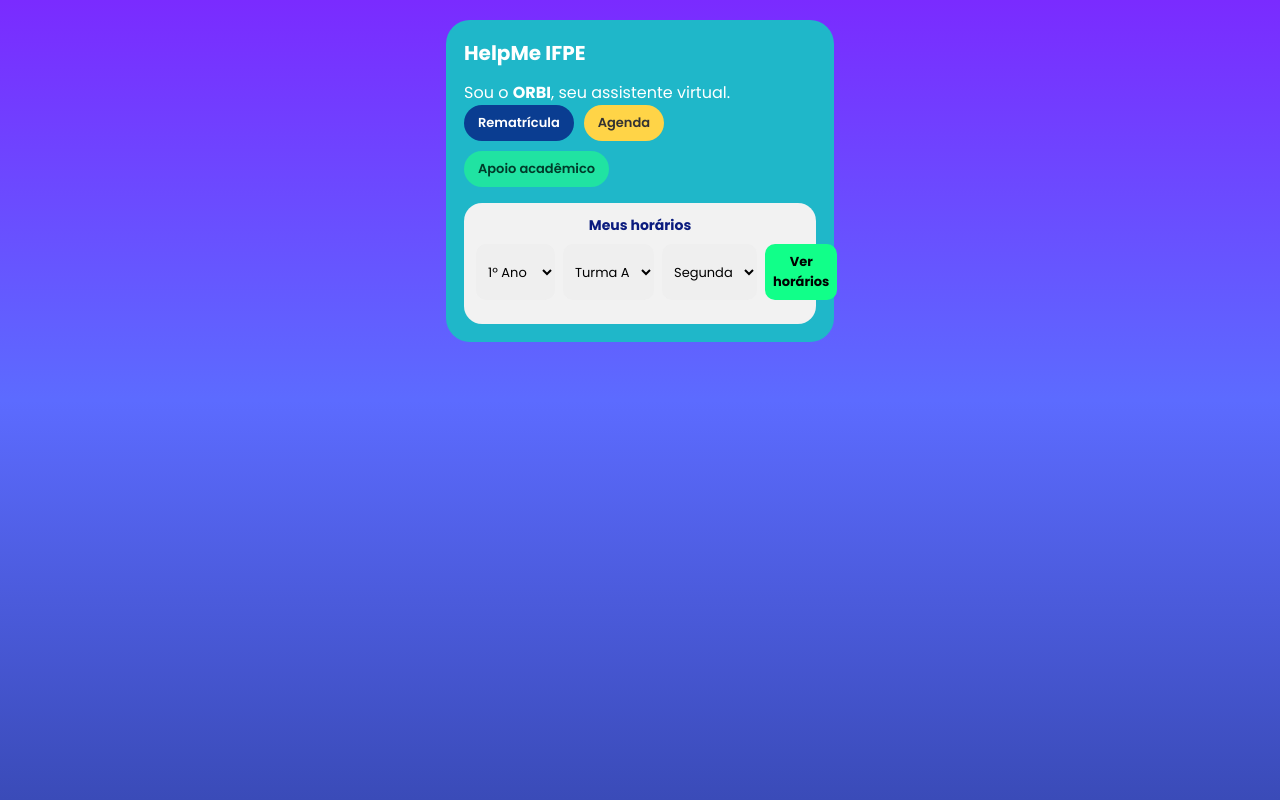
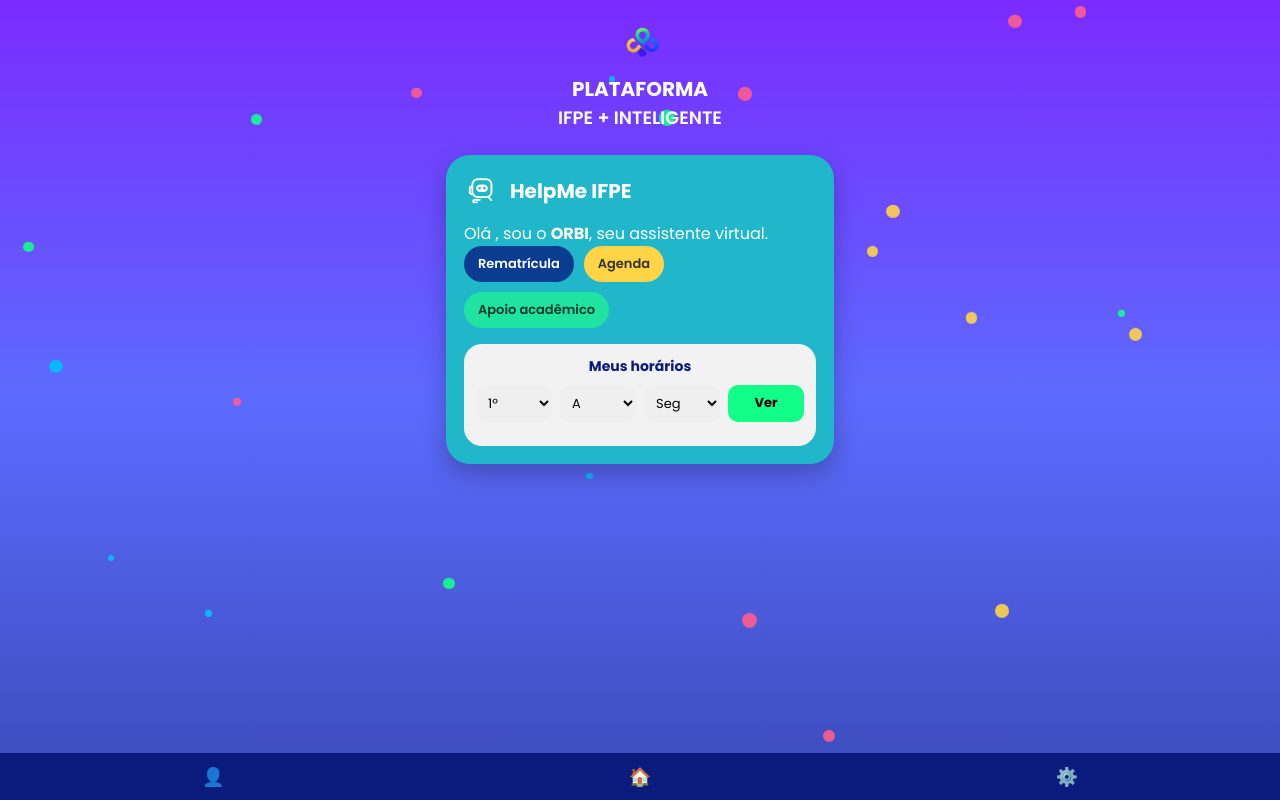
Before and after one commit to ghrc-dev/IFPE-Inteligente-3.1, a Flask app: template templates/helpme.html in a window 1280 px wide. Run offline with Flask 3, Linux system fonts and the light colour scheme; the template is opened without the code that fills it, so the values that code supplies are empty; parts of the project's set-up code (start-up, migrations or seed data) failed here and were passed over.

Commit message:
Update helpme.html

```diff
--- a/templates/helpme.html
+++ b/templates/helpme.html
@@ -1,35 +1,72 @@
 <!DOCTYPE html>
 <html lang="pt-br">
 <head>
-<meta charset="UTF-8">
-<meta name="viewport" content="width=device-width, initial-scale=1.0">
+<meta charset="UTF-8" />
+<meta name="viewport" content="width=device-width, initial-scale=1.0" />
 <title>HelpMe IFPE</title>
 
 <link href="https://fonts.googleapis.com/css2?family=Poppins:wght@400;600;700&display=swap" rel="stylesheet">
+<link rel="icon" href="{{ url_for('static', filename='favicon.ico') }}">
 
 <style>
 *{margin:0;padding:0;box-sizing:border-box;font-family:'Poppins',sans-serif}
+
 body{
   min-height:100vh;
   background:linear-gradient(180deg,#7A2BFF 0%,#5C6BFF 50%,#3A4BB8 100%);
   color:#fff;
+  overflow-x:hidden;
 }
-.container{max-width:420px;margin:0 auto;padding:20px 16px 70px}
+
+/* LOADING */
+#loading{
+  position:fixed;inset:0;
+  background:linear-gradient(180deg,#7A2BFF,#19CFFF);
+  display:flex;align-items:center;justify-content:center;
+  z-index:9999;
+}
+.recycle{font-size:70px;animation:spin 1.5s linear infinite}
+@keyframes spin{to{transform:rotate(360deg)}}
+
+/* PARTÍCULAS */
+.particle{
+  position:absolute;border-radius:50%;opacity:.9;
+  animation:float 6s ease-in-out infinite;z-index:-1
+}
+.blue{background:#00C2FF}
+.green{background:#11FF89}
+.yellow{background:#FFD447}
+.pink{background:#FF5C8D}
+@keyframes float{50%{transform:translateY(-14px)}}
+
+/* LAYOUT */
+.container{max-width:420px;margin:auto;padding:20px 16px 80px}
+.header{text-align:center;margin-bottom:24px}
+.header img{width:85px}
+.header h1{font-size:20px;font-weight:700}
+.header h2{font-size:18px;font-weight:600}
+
 .card{
   background:#1FB7C9;
   border-radius:24px;
   padding:18px;
+  box-shadow:0 10px 25px rgba(0,0,0,.25);
 }
+
 .card-top{display:flex;align-items:center;gap:10px;margin-bottom:12px}
-.card-top h3{font-size:20px}
+.card-top img{width:36px}
+.card-top h3{font-size:20px;font-weight:700}
+
 .buttons{display:flex;gap:10px;flex-wrap:wrap;margin-bottom:16px}
 .btn{
   border:none;border-radius:18px;padding:8px 14px;
-  font-size:13px;font-weight:600;cursor:pointer
+  font-size:13px;font-weight:600;cursor:pointer;text-decoration:none
 }
 .btn.blue{background:#0A3D91;color:#fff}
 .btn.yellow{background:#FFD447;color:#333}
 .btn.green{background:#20E3A2;color:#003B2A}
+
+/* BOXES */
 .schedule{
   background:#F2F2F2;
   border-radius:18px;
@@ -43,28 +80,74 @@
   justify-content:space-between;
   margin-bottom:6px;
 }
+
+/* FILTROS */
 .filters{display:flex;gap:8px;margin-bottom:12px}
 .filters select,.filters button{
   flex:1;padding:8px;border-radius:10px;border:none;font-size:13px
 }
 .filters button{background:#11FF89;font-weight:700}
+
+/* NAVBAR */
+.navbar{
+  position:fixed;bottom:0;left:0;width:100%;
+  background:#0A1B7E;display:flex;justify-content:space-around;
+  padding:10px 0
+}
+.navbar a{color:#fff;text-decoration:none;font-size:18px}
 </style>
 </head>
 
 <body>
 
+<!-- LOADING -->
+<div id="loading">
+  <div style="text-align:center">
+    <div class="recycle">♻️</div>
+    <h2>IFPE + Inteligente</h2>
+    <p>Carregando práticas sustentáveis...</p>
+  </div>
+</div>
+
+<script>
+window.onload=()=>setTimeout(()=>{
+  loading.style.display="none"
+},400)
+</script>
+
+<script>
+const colors=["blue","green","yellow","pink"];
+for(let i=0;i<25;i++){
+  const p=document.createElement("span");
+  p.className=`particle ${colors[Math.random()*4|0]}`;
+  const s=Math.random()*10+6;
+  p.style.width=p.style.height=s+"px";
+  p.style.top=Math.random()*100+"%";
+  p.style.left=Math.random()*100+"%";
+  document.body.appendChild(p);
+}
+</script>
+
 <div class="container">
+
+  <div class="header">
+    <img src="{{ url_for('static', filename='logo-removebg-preview.png') }}">
+    <h1>PLATAFORMA</h1>
+    <h2>IFPE + INTELIGENTE</h2>
+  </div>
+
   <div class="card">
 
     <div class="card-top">
+      <img src="{{ url_for('static', filename='help_semfundo.png') }}">
       <h3>HelpMe IFPE</h3>
     </div>
 
-    <p>Sou o <strong>ORBI</strong>, seu assistente virtual.</p>
+    <p>Olá <strong>{{ usuario.nome }}</strong>, sou o <strong>ORBI</strong>, seu assistente virtual.</p>
 
     <div class="buttons">
-      <button class="btn blue">Rematrícula</button>
-      <button class="btn yellow">Agenda</button>
+      <a class="btn blue" href="https://sites.google.com/jaboatao.ifpe.edu.br/ensino/secretaria">Rematrícula</a>
+      <a class="btn yellow" href="#">Agenda</a>
       <button class="btn green" onclick="mostrarApoio()">Apoio acadêmico</button>
     </div>
 
@@ -73,56 +156,34 @@
       <h4>Meus horários</h4>
 
       <div class="filters">
-        <select id="serie">
-          <option value="1">1º Ano</option>
-          <option value="2">2º Ano</option>
-          <option value="3">3º Ano</option>
+        <select id="serie"><option value="1">1º</option><option value="2">2º</option><option value="3">3º</option></select>
+        <select id="turma"><option>A</option><option>B</option></select>
+        <select id="dia">
+          <option value="segunda">Seg</option>
+          <option value="terca">Ter</option>
+          <option value="quarta">Qua</option>
+          <option value="quinta">Qui</option>
+          <option value="sexta">Sex</option>
         </select>
-
-        <select id="turma">
-          <option value="A">Turma A</option>
-          <option value="B">Turma B</option>
-        </select>
-
-        <select id="dia">
-          <option value="segunda">Segunda</option>
-          <option value="terca">Terça</option>
-          <option value="quarta">Quarta</option>
-          <option value="quinta">Quinta</option>
-          <option value="sexta">Sexta</option>
-        </select>
-
-        <button onclick="mostrarHorarios()">Ver horários</button>
+        <button onclick="mostrarHorarios()">Ver</button>
       </div>
 
       <div id="scheduleList"></div>
     </div>
 
-    <!-- APOIO ACADÊMICO -->
+    <!-- APOIO -->
     <div class="schedule" id="apoioBox" style="display:none;">
       <h4>Apoio Acadêmico</h4>
 
-      <div style="text-align:center;margin-bottom:12px;">
-        <img src="https://cdn-icons-png.flaticon.com/512/4712/4712109.png" width="90">
-        <p style="font-size:13px;">Olá! Precisa de ajuda? Entre em contato 👇</p>
-      </div>
+      <p style="font-size:13px;text-align:center">Entre em contato 👇</p>
 
-      <table style="width:100%;background:#fff;border-radius:12px;padding:8px;font-size:13px;">
-        <tr>
-          <th align="left">Setor</th>
-          <th align="left">Email</th>
-        </tr>
-        <tr>
-          <td>Coordenação</td>
-          <td><a href="mailto:teste@gmail.com">teste@gmail.com</a></td>
-        </tr>
-        <tr>
-          <td>Secretaria</td>
-          <td><a href="mailto:teste@gmail.com">teste@gmail.com</a></td>
-        </tr>
+      <table style="width:100%;background:#fff;border-radius:12px;padding:8px;font-size:13px">
+        <tr><th>Setor</th><th>Email</th></tr>
+        <tr><td>Coordenação</td><td><a href="mailto:coord@ifpe.edu.br">coord@ifpe.edu.br</a></td></tr>
+        <tr><td>Secretaria</td><td><a href="mailto:secretaria@ifpe.edu.br">secretaria@ifpe.edu.br</a></td></tr>
       </table>
 
-      <button class="btn blue" style="margin-top:12px;width:100%;" onclick="voltarHorarios()">
+      <button class="btn blue" style="width:100%;margin-top:12px" onclick="voltarHorarios()">
         Voltar aos horários
       </button>
     </div>
@@ -130,88 +191,198 @@
   </div>
 </div>
 
+<div class="navbar">
+  <a href="/perfil">👤</a>
+  <a href="/home">🏠</a>
+  <a href="/config">⚙️</a>
+</div>
+
 <script>
-const horarios = [
-  "07:15 - 08:00",
-  "08:00 - 08:45",
-  "08:45 - 09:30",
-  "09:45 - 10:30",
-  "10:30 - 11:15",
-  "11:15 - 12:00",
-  "12:00 - 12:45"
+const horarios=[
+"07:15 - 08:00","08:00 - 08:45","08:45 - 09:30",
+"09:45 - 10:30","10:30 - 11:15","11:15 - 12:00","12:00 - 12:45"
 ];
 
 const grade = {
-  1:{A:{segunda:["Ciência, Tecnologia e Sociedade","Biologia 1","Biologia 1","Equipe Multidisciplinar 1","Informática e Redes","Informática e Redes","Artes 1"],
-        terca:["Educação Física 1","Inglês 1","Inglês 1","Programação 1","Programação 1","Programação 1","Programação 1"],
-        quarta:["Matemática 1","Matemática 1","Matemática 1","Ferram. Escritório e Acesso Remoto","Ferram. Escritório e Acesso Remoto","Física 1","Física 1"],
-        quinta:["Geografia 1","Geografia 1","História 1","História 1","Português 1","Português 1","Português 1"],
-        sexta:["Química 1","Química 1","Filosofia 1","Filosofia 1","Projeto e Prática","Projeto e Prática","Projeto e Prática"]},
-     B:{segunda:["História 1","História 1","Artes 1","Equipe Multidisciplinar 1","Ciência, Tecnologia e Sociedade","Biologia 1","Biologia 1"],
-        terca:["Física 1","Física 1","Educação Física 1","Geografia","Geografia","Inglês 1","Inglês 1"],
-        quarta:["Ferram. Escritório e Acesso Remoto","Ferram. Escritório e Acesso Remoto","Programação 1","Programação 1","Matemática 1","Matemática 1","Matemática 1"],
-        quinta:["Português 1","Português 1","Português 1","Programação 1","Programação 1","Informática Redes","Informática Redes"],
-        sexta:["Projeto e Prática 1","Projeto e Prática 1","Projeto e Prática 1","Química 1","Química 1","Filosofia 1","Filosofia 1"]}},
-  2:{A:{segunda:["Física 2","Física 2","História 2","História 2","Matemática 2","Matemática 2","Matemática 2"],
-        terca:["Sociologia","Sociologia","Aula Vaga","Segurança, Meio Ambiente e Saúde","Segurança, Meio Ambiente e Saúde","Geografia 2","Geografia 2"],
-        quarta:["Programação 2","Programação 2","Desenv. Web","Desenv. Web","Desenv. Web","Desenv. Web","Aula Vaga"],
-        quinta:["Biologia 2","Biologia 2","Inglês 2","Inglês 2","Projeto e Prática 2","Projeto e Prática 2","Projeto e Prática 2"],
-        sexta:["Português 2","Português 2","Português 2","Banco de Dados","Banco de Dados","Química 2","Química 2"]},
-     B:{segunda:["Matemática 2","Matemática 2","Matemática 2","Programação 2","Programação 2","História 2","História 2"],
-        terca:["Química 2","Química 2","Aula Vaga","Sociologia","Sociologia","Segurança Meio Ambiente","Segurança Meio Ambiente"],
-        quarta:["Projeto e Prática 2","Projeto e Prática 2","Projeto e Prática 2","Física 2","Física 2","Aula Vaga","Desenv. Web"],
-        quinta:["Inglês 2","Inglês 2","Geografia 2","Geografia 2","Desenv. Web","Desenv. Web","Desenv. Web"],
-        sexta:["Banco de Dados","Banco de Dados","Biologia 2","Biologia 2","Português 2","Português 2","Português 2"]}},
-  3:{A:{segunda:["Artes 2","Artes 2","Física 3","Física 3","Empreend., Inov. e Startups","Empreend., Inov. e Startups","Empreend., Inov. e Startups"],
-        terca:["Geografia 3","Geografia 3","Inglês Instrumental","Inglês Instrumental","Testes de Software","Testes de Software","Testes de Software"],
-        quarta:["Português 3","Português 3","Português 3","Química 3","Química 3","Programação 3","Programação 3"],
-        quinta:["Programação 3","Programação 3","Biologia 3","Biologia 3","Matemática 3","Matemática 3","Matemática 3"],
-        sexta:["Projeto e Prática 3","Projeto e Prática 3","Projeto e Prática 3","Ed. Física 2","Ed. Física 2","História 3","História 3"]},
-     B:{segunda:["Empreend. Inov. e Startups","Empreend. Inov. e Startups","Empreend. Inov. e Startups","Artes 2","Artes 2","Física 3","Física 3"],
-        terca:["Português 3","Português 3","Português 3","Ed. Física 2","Ed. Física 2","Inglês Instrumental","Inglês Instrumental"],
-        quarta:["Química 3","Química 3","Programação 3","Programação 3","Testes de Software","Testes de Software","Testes de Software"],
-        quinta:["Matemática 3","Matemática 3","Matemática 3","Programação 3","Programação 3","Geografia 3","Geografia 3"],
-        sexta:["Biologia 3","Biologia 3","História 3","História 3","Projeto e Prática 3","Projeto e Prática 3","Projeto e Prática 3"]}}
+  1: {
+    A: {
+      segunda: [
+        "Ciência, Tecnologia e Sociedade",
+        "Biologia 1",
+        "Biologia 1",
+        "Equipe Multidisciplinar 1",
+        "Informática e Redes",
+        "Informática e Redes",
+        "Artes 1"
+      ],
+      terca: [
+        "Educação Física 1",
+        "Inglês 1",
+        "Inglês 1",
+        "Programação 1",
+        "Programação 1",
+        "Programação 1",
+        "Programação 1"
+      ],
+      quarta: [
+        "Matemática 1",
+        "Matemática 1",
+        "Matemática 1",
+        "Ferram. Escritório e Acesso Remoto",
+        "Ferram. Escritório e Acesso Remoto",
+        "Física 1",
+        "Física 1"
+      ],
+      quinta: [
+        "Geografia 1",
+        "Geografia 1",
+        "História 1",
+        "História 1",
+        "Português 1",
+        "Português 1",
+        "Português 1"
+      ],
+      sexta: [
+        "Química 1",
+        "Química 1",
+        "Filosofia 1",
+        "Filosofia 1",
+        "Projeto e Prática",
+        "Projeto e Prática",
+        "Projeto e Prática"
+      ]
+    },
+
+    B: {
+      segunda: [
+        "História 1","História 1","Artes 1","Equipe Multidisciplinar 1",
+        "Ciência, Tecnologia e Sociedade","Biologia 1","Biologia 1"
+      ],
+      terca: [
+        "Física 1","Física 1","Educação Física 1","Geografia",
+        "Geografia","Inglês 1","Inglês 1"
+      ],
+      quarta: [
+        "Ferram. Escritório e Acesso Remoto","Ferram. Escritório e Acesso Remoto",
+        "Programação 1","Programação 1","Matemática 1","Matemática 1","Matemática 1"
+      ],
+      quinta: [
+        "Português 1","Português 1","Português 1","Programação 1",
+        "Programação 1","Informática Redes","Informática Redes"
+      ],
+      sexta: [
+        "Projeto e Prática 1","Projeto e Prática 1","Projeto e Prática 1",
+        "Química 1","Química 1","Filosofia 1","Filosofia 1"
+      ]
+    }
+  },
+
+  2: {
+    A: {
+      segunda: [
+        "Física 2","Física 2","História 2","História 2","Matemática 2","Matemática 2","Matemática 2"
+      ],
+      terca: [
+        "Sociologia","Sociologia","Aula Vaga","Segurança, Meio Ambiente e Saúde","Segurança, Meio Ambiente e Saúde","Geografia 2","Geografia 2"
+      ],
+      quarta: [
+        "Programação 2","Programação 2","Desenv. Web","Desenv. Web","Desenv. Web","Desenv. Web","Aula Vaga"
+      ],
+      quinta: [
+        "Biologia 2","Biologia 2","Inglês 2","Inglês 2","Projeto e Prática 2","Projeto e Prática 2","Projeto e Prática 2"
+      ],
+      sexta: [
+        "Português 2","Português 2","Português 2","Banco de Dados",
+        "Banco de Dados","Química 2", "Química 2"
+      ]
+    },
+
+    B: {
+      segunda: [
+        "Matemática 2","Matemática 2","Matemática 2",
+        "Programação 2","Programação 2","História 2","História 2"
+      ],
+      terca: [
+        "Química 2","Química 2","Aula Vaga","Sociologia","Sociologia",
+        "Segurança Meio Ambiente","Segurança Meio Ambiente"
+      ],
+      quarta: [
+        "Projeto e Prática 2","Projeto e Prática 2","Projeto e Prática 2",
+        "Física 2","Física 2","Aula Vaga","Desenv. Web"
+      ],
+      quinta: [
+        "Inglês 2","Inglês 2","Geografia 2",
+        "Geografia 2","Desenv. Web","Desenv. Web","Desenv. Web"
+      ],
+      sexta: [
+        "Banco de Dados","Banco de Dados","Biologia 2",
+        "Biologia 2","Português 2","Português 2","Português 2"
+      ]
+    }
+  },
+
+  3: {
+    A: {
+      segunda: [
+        "Artes 2","Artes 2","Física 3","Física 3",
+        "Empreend., Inov. e Startups","Empreend., Inov. e Startups","Empreend., Inov. e Startups"
+      ],
+      terca: [
+        "Geografia 3","Geografia 3","Inglês Instrumental",
+        "Inglês Instrumental","Testes de Software","Testes de Software","Testes de Software"
+      ],
+      quarta: [
+        "Português 3","Português 3","Português 3","Química 3","Química 3","Programação 3","Programação 3"
+      ],
+      quinta: [
+        "Programação 3","Programação 3","Biologia 3","Biologia 3","Matemática 3","Matemática 3","Matemática 3"
+      ],
+      sexta: [
+        "Projeto e Prática 3","Projeto e Prática 3","Projeto e Prática 3",
+        "Ed. Física 2","Ed. Física 2","História 3","História 3"
+      ]
+    },
+
+    B: {
+      segunda: [
+        "Empreend. Inov. e Startups","Empreend. Inov. e Startups",
+        "Empreend. Inov. e Startups","Artes 2","Artes 2","Física 3","Física 3"
+      ],
+      terca: [
+        "Português 3","Português 3","Português 3",
+        "Ed. Física 2","Ed. Física 2","Inglês Instrumental","Inglês Instrumental"
+      ],
+      quarta: [
+        "Química 3","Química 3","Programação 3",
+        "Programação 3","Testes de Software","Testes de Software","Testes de Software"
+      ],
+      quinta: [
+        "Matemática 3","Matemática 3","Matemática 3",
+        "Programação 3","Programação 3","Geografia 3","Geografia 3"
+      ],
+      sexta: [
+        "Biologia 3","Biologia 3","História 3",
+        "História 3","Projeto e Prática 3","Projeto e Prática 3","Projeto e Prática 3"
+      ]
+    }
+  }
 };
 
 function mostrarHorarios(){
-  const serie=serieEl.value||serie.value;
-}
-</script>
-
-<script>
-function mostrarHorarios(){
-  const serie=document.getElementById("serie").value;
-  const turma=document.getElementById("turma").value;
-  const dia=document.getElementById("dia").value;
-  const lista=document.getElementById("scheduleList");
-
-  lista.innerHTML="";
-  const aulas=grade[serie]?.[turma]?.[dia];
-
-  if(!aulas){
-    lista.innerHTML="<p>Sem aulas neste dia.</p>";
-    return;
-  }
-
-  aulas.forEach((aula,i)=>{
-    lista.innerHTML+=`
-      <div class="schedule-item">
-        <span>${aula}</span>
-        <span>${horarios[i]}</span>
-      </div>
-    `;
-  });
+  const s=serie.value,t=turma.value,d=dia.value;
+  const aulas=grade[s]?.[t]?.[d];
+  scheduleList.innerHTML=aulas?
+    aulas.map((a,i)=>`<div class="schedule-item"><span>${a}</span><span>${horarios[i]}</span></div>`).join("")
+    :"<p>Sem aulas.</p>";
 }
 
 function mostrarApoio(){
-  document.getElementById("horariosBox").style.display="none";
-  document.getElementById("apoioBox").style.display="block";
+  horariosBox.style.display="none";
+  apoioBox.style.display="block";
 }
-
 function voltarHorarios(){
-  document.getElementById("apoioBox").style.display="none";
-  document.getElementById("horariosBox").style.display="block";
+  apoioBox.style.display="none";
+  horariosBox.style.display="block";
 }
 </script>
 
```
